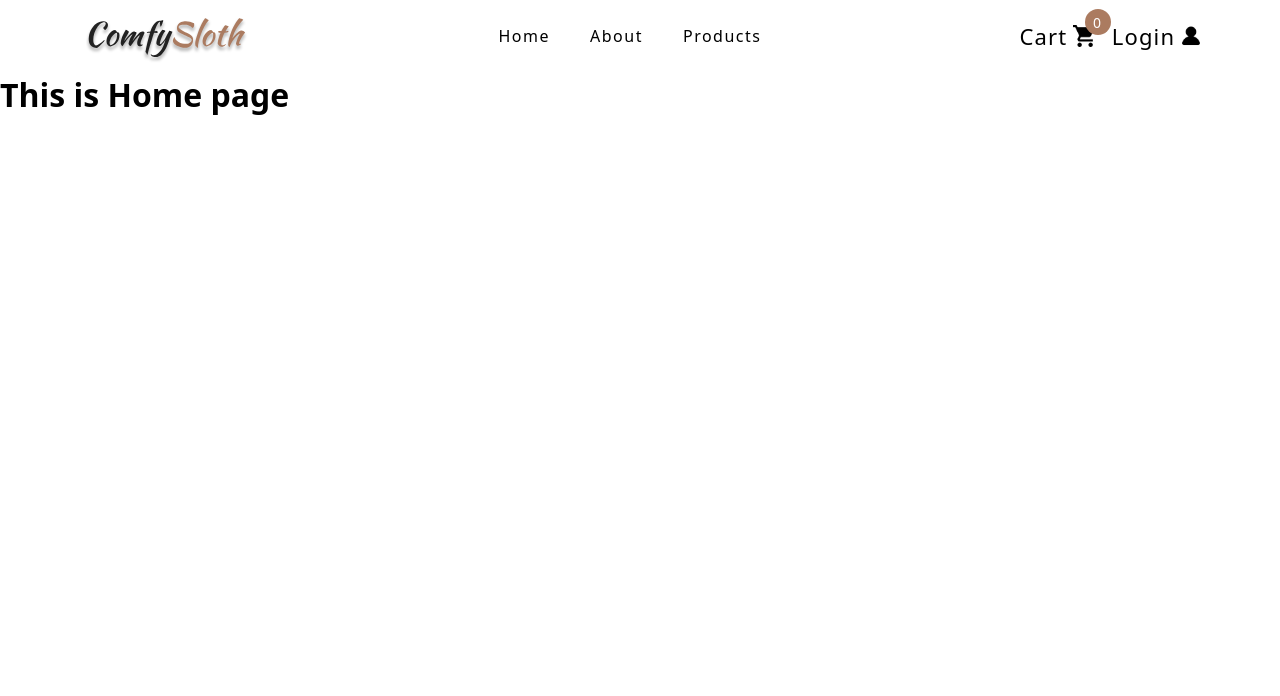
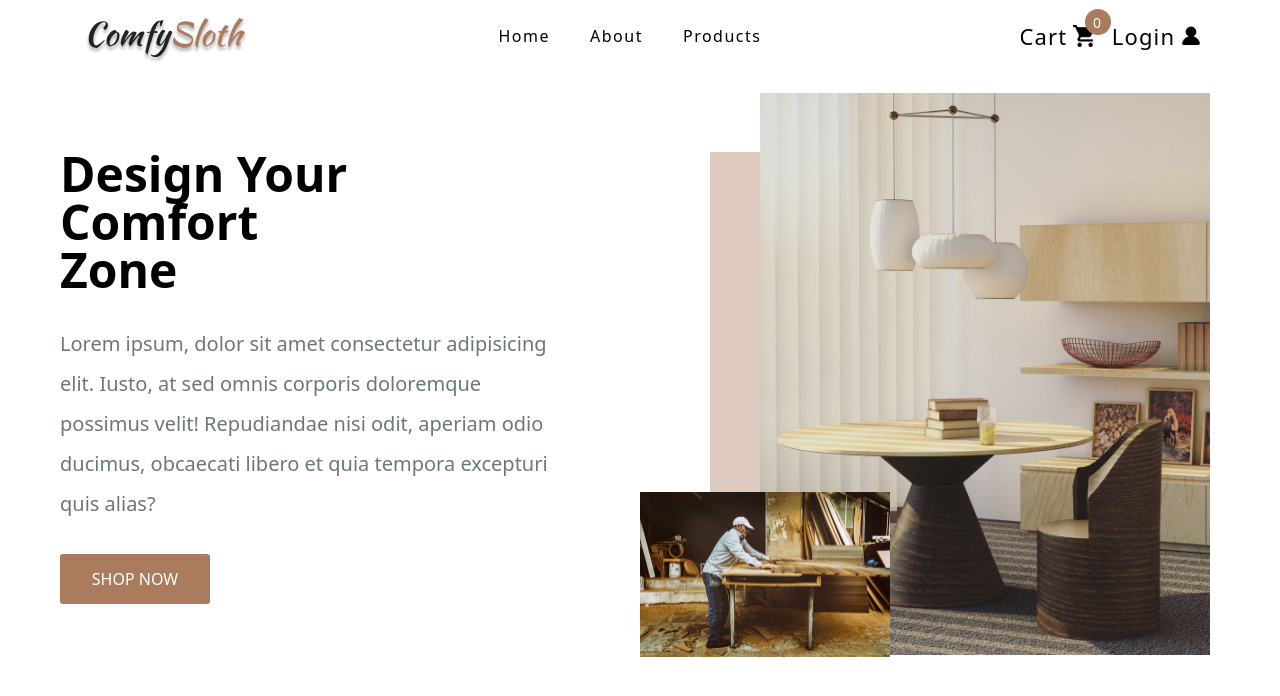
Before and after one commit to Sanjuan1290/ComfySloth, a React (Vite) app: page / in a window 1280 px wide. Shown: the top 696 px of the page. Built offline with nearby package versions, Linux system fonts and the light colour scheme.

Commit message:
feat: main shop now done

```diff
--- a/src/App.jsx
+++ b/src/App.jsx
@@ -5,15 +5,16 @@ import {
     Route
 } from 'react-router-dom'
 
-import Layout from './Layout'
+import HomeLayout from './ComfyLayout'
 import Home from './Pages/Home'
 
 
 const App = () => {
 
     const router = createBrowserRouter(createRoutesFromElements(
-        <Route path='/' element={<Layout />}>
+        <Route path='/' element={<HomeLayout />}>
             <Route index element={<Home />} />
+
         </Route>
     ))
 
--- /dev/null
+++ b/src/ComfyLayout.jsx
@@ -0,0 +1,17 @@
+
+import { Outlet } from "react-router-dom"
+import Header from './components/Header'
+import { useState } from "react"
+
+export default function Layout(){
+
+    const [isMobile, setIsMobile] = useState(window.innerWidth <= 990)
+
+
+    return(
+        <>
+            <Header isMobile={isMobile} setIsMobile={setIsMobile}/>
+            <Outlet context={{isMobile, setIsMobile}}/>
+        </>
+    )
+}
--- a/src/Layout.jsx
+++ /dev/null
@@ -1,12 +0,0 @@
-
-import { Outlet } from "react-router-dom"
-import Header from './components/Header'
-
-export default function Layout(){
-    return(
-        <>
-            <Header />
-            <Outlet />
-        </>
-    )
-}
--- a/src/Pages/Home.jsx
+++ b/src/Pages/Home.jsx
@@ -1,10 +1,9 @@
 
+import ShopNow from "../components/HomeComponents/ShopNow"
 
 export default function Home(){
 
     return(
-        <>
-            <h1>This is Home page</h1>
-        </>
+        <ShopNow />
     )
 }
--- a/src/components/Header.jsx
+++ b/src/components/Header.jsx
@@ -7,9 +7,8 @@ import crossIcon from '../assets/crossIcon.png'
 import { useState, useEffect, useRef } from 'react'
 import { NavLink } from 'react-router-dom'
 
-export default function Header(){
+export default function Header({ isMobile, setIsMobile }){
 
-const [isMobile, setIsMobile] = useState(window.innerWidth <= 990)
 const [showNav, setShowNav] = useState(false)
 const navRef = useRef()
 
--- /dev/null
+++ b/src/components/HomeComponents/ShopNow.jsx
@@ -0,0 +1,29 @@
+import { useOutletContext } from "react-router-dom"
+
+export default function ShopNow(){
+
+    const { isMobile, setIsMobile } = useOutletContext()
+
+    return(
+        <section className='shopNow_Section'>
+            <div className="left">
+                <h1>Design Your Comfort Zone</h1>
+
+                <p>Lorem ipsum, dolor sit amet consectetur adipisicing elit. Iusto, at sed omnis corporis doloremque possimus velit! Repudiandae nisi odit, aperiam odio ducimus, obcaecati libero et quia tempora excepturi quis alias?</p>
+
+                <button>SHOP NOW</button>
+            </div>
+
+
+            {
+                !isMobile && <div className="right">
+                                <div></div>
+                                <div>
+                                    <img src="/public/ShopNowImage/niceTable.png" alt="nice table" />
+                                    <img src="/public/ShopNowImage/personWorking.png" alt="person working" />
+                                </div>
+                            </div>
+            }
+        </section>
+    )
+}
--- /dev/null
+++ b/src/componentsStyle/HomeStyle/shopNowStyle.css
@@ -0,0 +1,98 @@
+
+.shopNow_Section{
+    display: grid;
+    grid-template-columns: 1fr 1fr;
+    min-height: calc(450px + 20px);
+    height: fit-content;
+}
+
+.shopNow_Section > .left{
+    display: flex;
+    flex-direction: column;
+    justify-content: center;
+    gap: 30px;
+    padding: 0px 60px;
+}
+.shopNow_Section > .left > h1{
+    width: 320px;
+    line-height: 1;
+    font-size: 48px;
+}
+.shopNow_Section > .left > p{
+    font-size: 20px;
+    max-width: 500px;
+    line-height: 2;
+    color: rgb(110, 119, 119);
+}
+.shopNow_Section > .left > button{
+    font-size: 16px;
+    border: none;
+    border-radius: 3px;
+    width: 150px;
+    height: 50px;
+    cursor: pointer;
+    transition: background-color .4s ease, color .4s ease, width .5s ease, height, .5s ease;
+    color: white;
+    background-color: rgb(171,123,94);
+}
+.shopNow_Section > .left > button:hover{
+    background-color: rgb(217, 180, 157);
+    color: rgb(88, 88, 88);
+}
+
+
+
+
+.shopNow_Section > .right{
+    display: flex;
+    align-items: center;
+    justify-content: center;
+    padding: 20px;
+}
+.shopNow_Section > .right > div:nth-of-type(1) {
+    width: 50px;
+    height: 450px;
+    background-color: rgb(223,202,192);
+}
+
+
+.shopNow_Section > .right > div:nth-of-type(2){
+    position: relative;
+}
+.shopNow_Section > .right > div:nth-of-type(2) > img:nth-of-type(1){
+    width: 450px;
+}
+.shopNow_Section > .right > div:nth-of-type(2) > img:nth-of-type(2){
+    position: absolute;
+    left: -120px;
+    bottom: 3px;
+    width: 250px;
+}
+
+
+@media(max-width: 990px){
+    .shopNow_Section{
+        grid-template-columns: 1fr;
+        align-items: center;
+    }
+    .shopNow_Section > .left{
+        max-width: 700px;
+        padding: 20px;
+        margin: auto;
+
+    }
+    .shopNow_Section > .left > p{
+        font-size: 15px;
+        max-width: none;
+    }
+    .shopNow_Section > .left > button{
+        width: 120px;
+        height: 40px;
+    }
+}
+
+@media(max-width: 800px){
+    .shopNow_Section > .left > h1{
+        font-size: 40px;
+    }
+}
--- a/src/componentsStyle/header.css
+++ b/src/componentsStyle/header.css
@@ -11,6 +11,7 @@ justify-content: space-between;
 width: 90%;
 max-width: 1150px;
 margin: auto;
+z-index: 999;
 }
 .windowNav > .logo{
 width: 180px;
@@ -89,6 +90,7 @@ opacity: .7;
     transform: translateX(-100%);
     transition: transform .3s ease-in-out;
     background-color: white;
+    z-index: 999;
 }
 .showSideNav{
     transform: translateX(0);
--- a/src/style.css
+++ b/src/style.css
@@ -1,4 +1,5 @@
 @import url('./componentsStyle/header.css');
+@import url('./componentsStyle/HomeStyle/shopNowStyle.css');
 
 *{
     padding: 0;
```
Also changed, not shown: public/ShopNowImage/niceTable.png (added), public/ShopNowImage/personWorking.png (added), src/components/HomeComponents/Custom.jsx (added), src/components/HomeComponents/Featured.jsx (added), src/components/HomeComponents/Newsletter.jsx (added).
